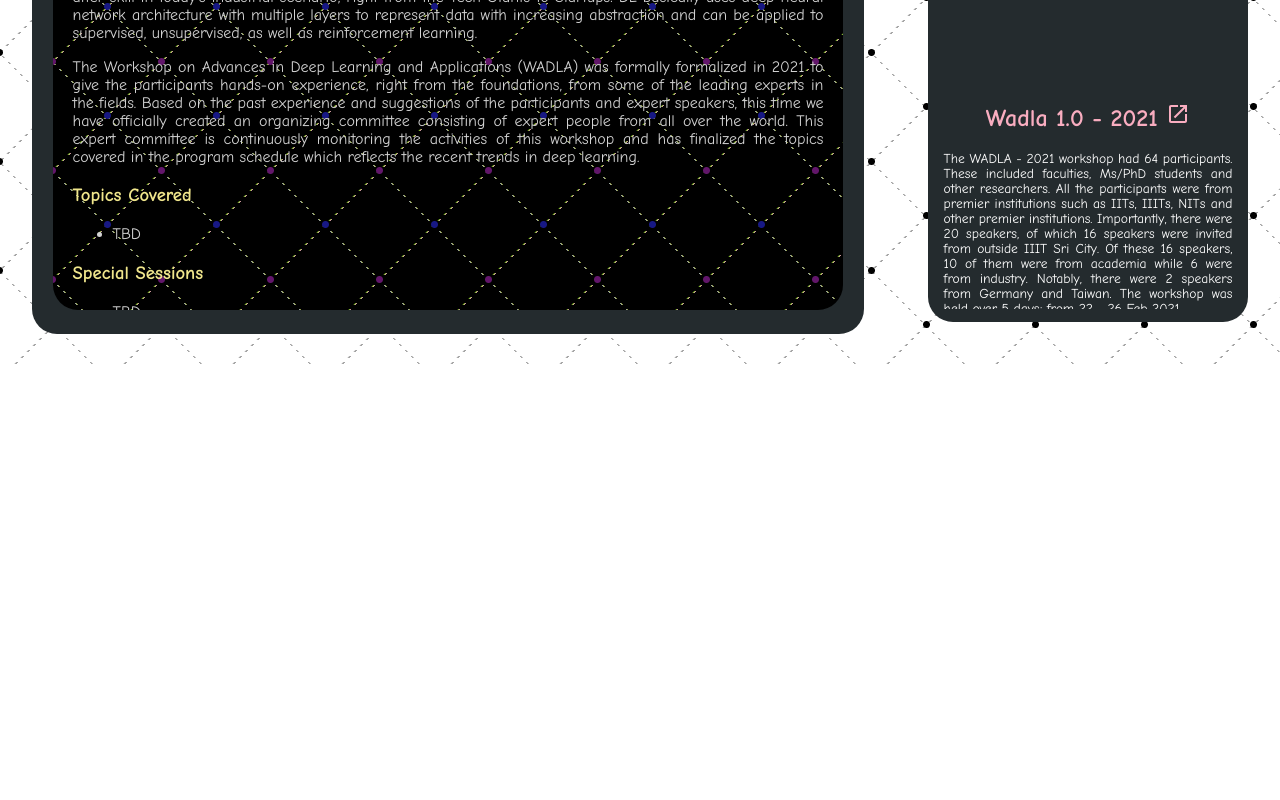
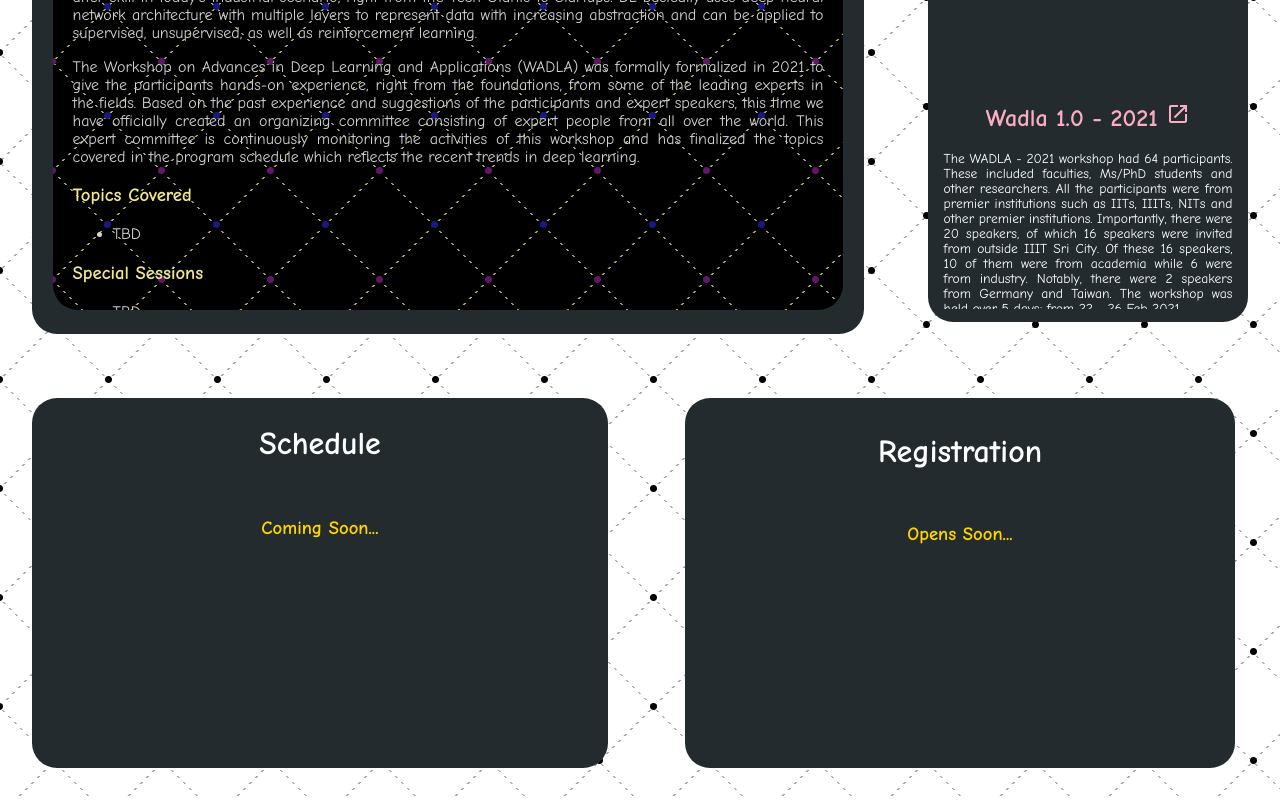
Before and after one commit to karthikeya-io/wadla, a React (Create React App) app: page / in a window 1280 px wide. Shown: the part 1256-2056 px from the top of the page. Before the commit the page ends 1622 px from the top, so only its background shows below. Built offline with nearby package versions, Linux system fonts and the light colour scheme; no server answers.

Commit message:
section4/page4 for schedule and resgistration

```diff
--- /dev/null
+++ b/src/components/Section4.jsx
@@ -0,0 +1,119 @@
+import React from "react";
+import { Box } from "@mui/material";
+import LaunchIcon from "@mui/icons-material/Launch";
+import { Link, Element } from "react-scroll";
+
+const Section4 = () => {
+  function getRandomColor() {
+    const letters = "0123456789ABCDEF";
+    let color = "#";
+    for (let i = 0; i < 6; i++) {
+      color += letters[Math.floor(Math.random() * 16)];
+    }
+    return color;
+  }
+
+  return (
+    <Box
+      sx={{
+        display: "flex",
+        flexWrap: "wrap",
+        color: "#FFFFFF",
+        width: "100%",
+      }}
+    >
+      <Box
+        sx={{
+          height: "auto",
+          position: "relative",
+          color: "#FFFFFF",
+          padding: "2.5%",
+          width: {
+            xs: "95%",
+            sm: "95%",
+            md: "95%",
+            lg: "45%",
+          },
+        }}
+      >
+        <Box
+          sx={{
+            backgroundColor: "#242B2E",
+            borderRadius: "25px",
+            color: "#FFFFFF",
+            height: "350px",
+            padding: "1% 2.5% 2.5% 2.5%",
+          }}
+        >
+          <Element name="Schedule">
+            <h1
+              style={{
+                textAlign: "center",
+              }}
+            >
+              Schedule
+            </h1>
+          </Element>
+          <Box>
+            <h3
+              style={{
+                textAlign: "center",
+                color: "#FFD700",
+                marginTop: "10%",
+                // center vertically
+                // position: "absolute",
+                // top: "50%",
+                // left: "50%",
+                // transform: "translate(-50%, -50%)",
+              }}
+            >
+              Coming Soon...
+            </h3>
+          </Box>
+        </Box>
+      </Box>
+      <Box
+        sx={{
+          color: "#FFFFFF",
+          padding: "2.5%",
+          width: {
+            xs: "95%",
+            sm: "95%",
+            md: "95%",
+            lg: "43%",
+          },
+          height: "auto",
+          margin: "auto",
+        }}
+      >
+        <Box
+          sx={{
+            backgroundColor: "#242B2E",
+            color: "#FFFFFF",
+            borderRadius: "25px",
+            height: "350px",
+            textAlign: "center",
+            padding: "2.5% 2.5% 1% 2.5%",
+          }}
+        >
+          <Element name="Register">
+            <h1>Registration</h1>
+          </Element>
+          <Box>
+            <h3
+              style={{
+                textAlign: "center",
+                color: "#FFD700",
+                marginTop: "10%",
+              }}
+            >
+              Opens Soon...
+            </h3>
+          </Box>
+        </Box>
+      </Box>
+    </Box>
+  );
+};
+
+export default Section4;
--- a/src/pages/HomePage.jsx
+++ b/src/pages/HomePage.jsx
@@ -4,6 +4,7 @@ import ResponsiveAppBar from "../components/NavBar";
 import Page1 from "../components/Page1";
 import Page2 from "../components/Page2";
 import Page3 from "../components/Page3";
+import Section4 from "../components/Section4";
 
 const HomePage = () => {
   return (
@@ -12,6 +13,7 @@ const HomePage = () => {
       <Page1 />
       <Page2 />
       <Page3 />
+      <Section4 />
     </div>
   );
 };
```
